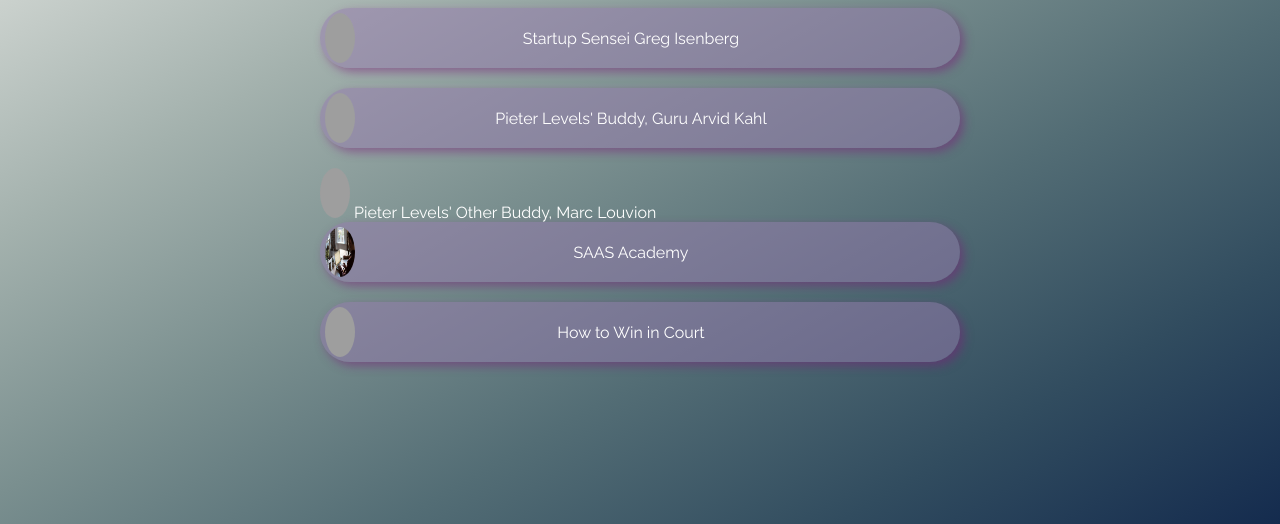
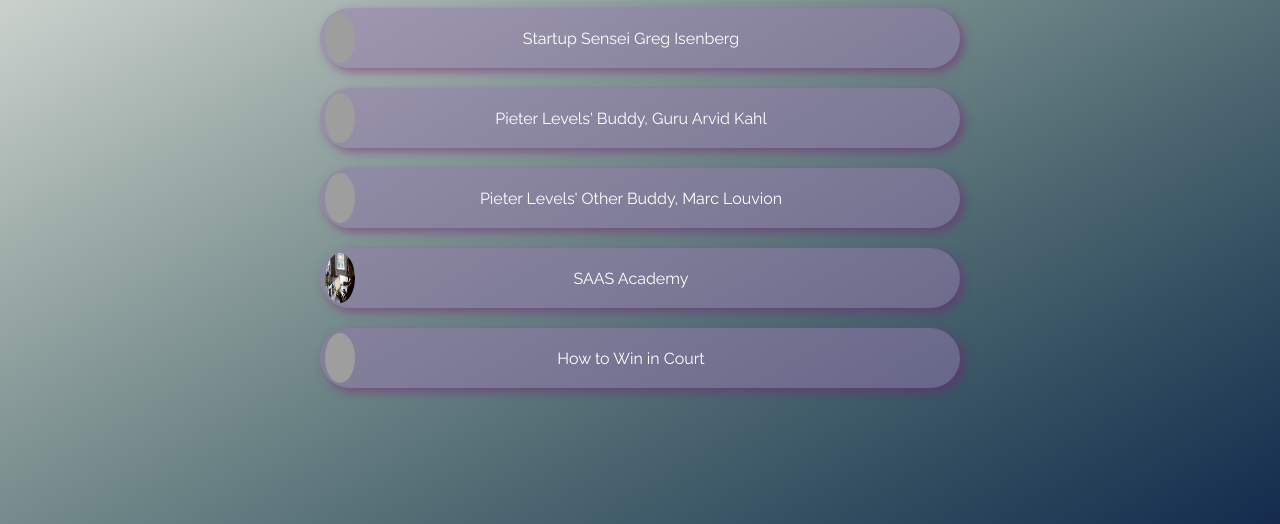
Before and after one commit to Muhammed-L-Ahmad/link-in-bio, a plain HTML site: page index.html in a window 1280 px wide. Shown: the part 276-800 px from the top of the page. Drawn offline with nearby package versions, Linux system fonts and the light colour scheme; grey boxes are pictures that could not be loaded.

Commit message:
added class to middle link div

```diff
--- a/index.html
+++ b/index.html
@@ -141,7 +141,7 @@
 
       </div>
 
-      <div>
+      <div class="item">
         <img src="thumbnails/Traveler erik-odiin-jbQvJx2EWnU-unsplash.jpg" alt="traveler at airport">
 
         <a class="link-text" href="https://marclou.beehiiv.com/" target="_blank">
```
